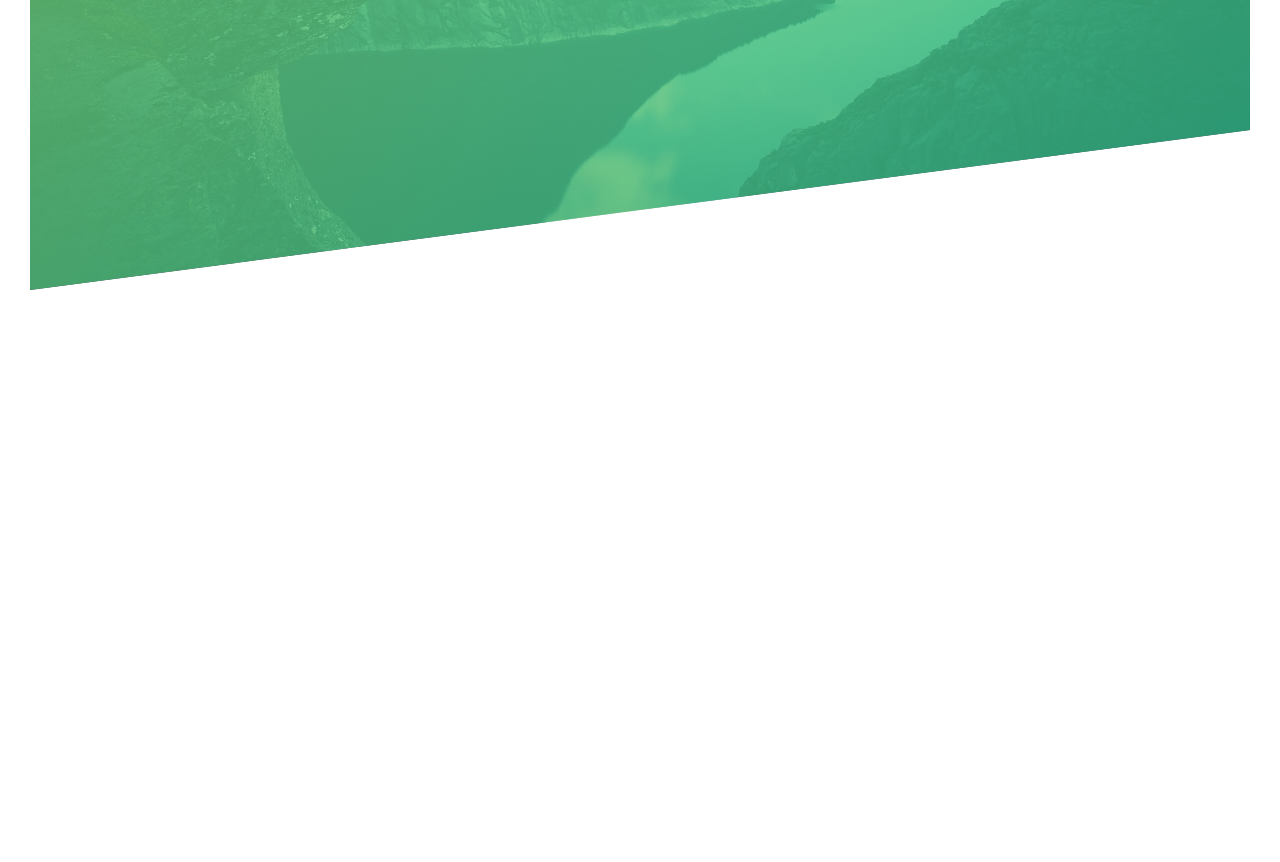
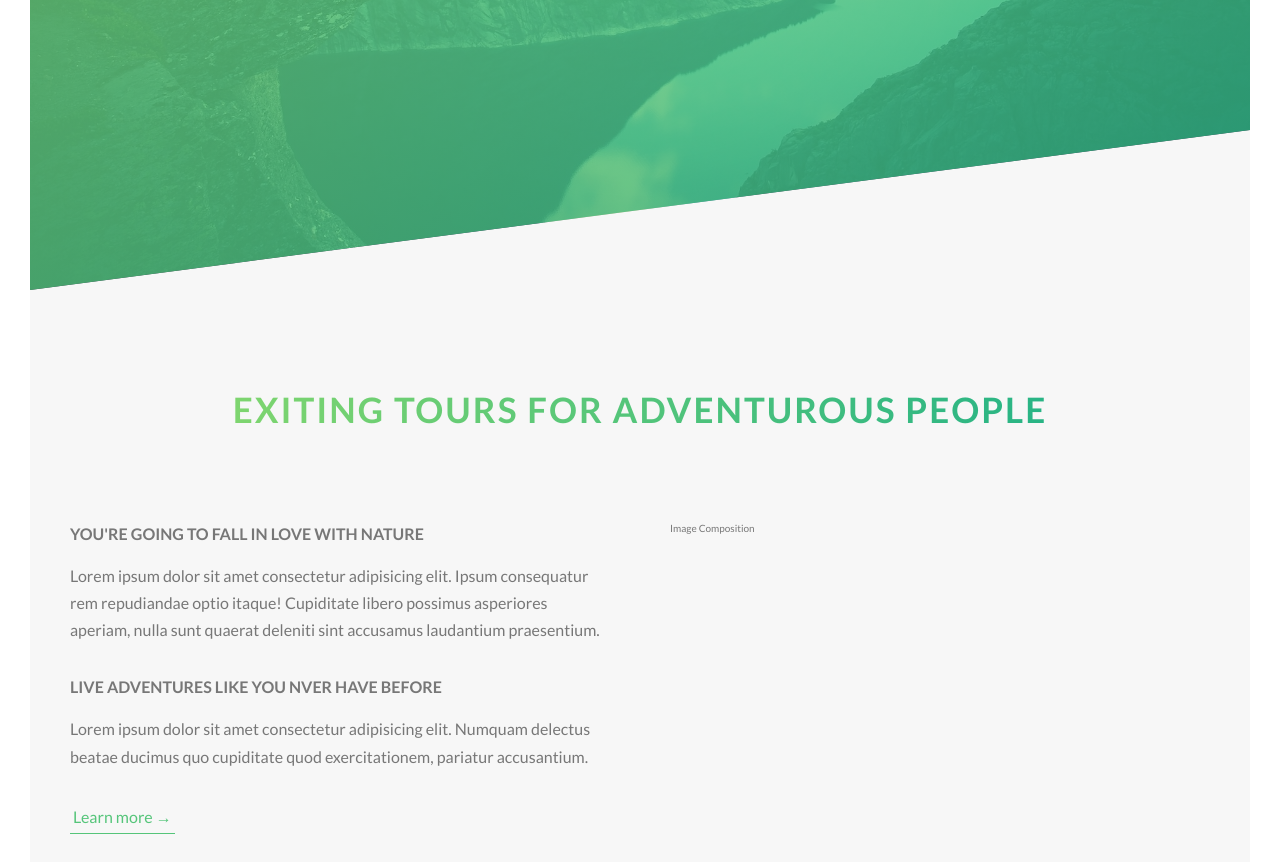
Before and after one commit to newbpydev/natours-spa-nuxt-3-rc-9, a Nuxt app: page / in a window 1280 px wide. Shown: the part 500-1362 px from the top of the page. Before the commit the page ends 820 px from the top, so only its background shows below. Built offline with nearby package versions, Linux system fonts and the light colour scheme.

Commit message:
style: header, p, and button styles

```diff
--- a/assets/css/abstracts/_variables.scss
+++ b/assets/css/abstracts/_variables.scss
@@ -3,9 +3,14 @@ $color-primary: #55c57a;
 $color-primary-light: #7ed56f;
 $color-primary-dark: #28b485;
 
+$color-grey-light-1: #f7f7f7;
+
 $color-grey-dark: #777;
 $color-white: #fff;
 $color-black: #000;
+
+//* FONT
+$default-font-size: 1.6rem;
 
 //* GRID
 $grid-width: 114rem;
--- a/assets/css/base/_typography.scss
+++ b/assets/css/base/_typography.scss
@@ -46,3 +46,35 @@ body {
     animation-timing-function: ease-out; */
   }
 }
+
+.heading-secondary {
+  font-size: 3.5rem;
+  text-transform: uppercase;
+  font-weight: 700;
+  display: inline-block;
+  background-image: linear-gradient(to right, $color-primary-light, $color-primary-dark);
+  -webkit-background-clip: text;
+  background-clip: text;
+  color: transparent;
+  letter-spacing: .2rem;
+  transition: all .2s;
+
+  &:hover {
+    transform: skewY(2deg) skewX(15deg) scale(1.1);
+    text-shadow: .5rem 1rem 2rem rgba($color-black, .2);
+  }
+}
+
+.heading-tertiary {
+  font-size: $default-font-size;
+  font-weight: 700;
+  text-transform: uppercase;
+}
+
+.paragraph {
+  font-size: $default-font-size;
+
+  &:not(:last-child) {
+    margin-bottom: 3rem;
+  }
+}
--- a/assets/css/base/_utilities.scss
+++ b/assets/css/base/_utilities.scss
@@ -0,0 +1,15 @@
+.u-center-text {
+  text-align: center;
+}
+
+.u-margin-bottom-small {
+  margin-bottom: 1.5rem;
+}
+
+.u-margin-bottom-medium {
+  margin-bottom: 4rem;
+}
+
+.u-margin-bottom-big {
+  margin-bottom: 8rem;
+}
--- a/assets/css/components/_button.scss
+++ b/assets/css/components/_button.scss
@@ -9,7 +9,7 @@
     border-radius: 10rem;
     transition: all 0.2s;
     position: relative;
-    font-size: 1.6rem;
+    font-size: $default-font-size;
   }
 
   &:hover {
@@ -56,3 +56,29 @@
     /* # makes sure animation won't start with a clone */
   }
 }
+
+.btn-text {
+
+  &:link,
+  &:visited {
+    font-size: $default-font-size;
+    color: $color-primary;
+    display: inline-block;
+    text-decoration: none;
+    border-bottom: 1px solid $color-primary;
+    padding: 3px;
+    transition: all .2s;
+  }
+
+  &:hover {
+    background-color: $color-primary;
+    color: $color-white;
+    box-shadow: 0 1rem 2rem rgb($color-black , 0.15);
+    transform: translateY(-2px);
+  }
+
+  &:active {
+    box-shadow: 0 .5rem 1rem rgb($color-black , 0.15);
+    transform: translateY(0);
+  }
+}
--- a/assets/css/layout/_grid.scss
+++ b/assets/css/layout/_grid.scss
@@ -1,6 +1,5 @@
 .row {
   max-width: $grid-width;
-  background-color: #eee;
   margin: 0 auto;
 
   &:not(:last-child) {
@@ -14,7 +13,7 @@
   // * this $ means that it should end with this 'col-'
   // * this * means that it contains this 'col-'
   [class^="col-"] {
-    background-color: orangered;
+
     float: left;
 
     &:not(:last-child) {
--- a/assets/css/pages/_home.scss
+++ b/assets/css/pages/_home.scss
@@ -0,0 +1,5 @@
+.section-about {
+  background-color: $color-grey-light-1;
+  padding: 25rem 0;
+  margin-top: -20vh;
+}
--- a/pages/index.vue
+++ b/pages/index.vue
@@ -1,4 +1,36 @@
 <template>
+  <section class="section-about">
+    <div class="u-center-text u-margin-bottom-big">
+      <h2 class="heading-secondary">Exiting tours for adventurous people</h2>
+    </div>
+
+    <div class="row">
+      <div class="col-1-of-2">
+        <h3 class="heading-tertiary u-margin-bottom-small">
+          You're going to fall in love with nature
+        </h3>
+        <p class="paragraph">
+          Lorem ipsum dolor sit amet consectetur adipisicing elit. Ipsum
+          consequatur rem repudiandae optio itaque! Cupiditate libero possimus
+          asperiores aperiam, nulla sunt quaerat deleniti sint accusamus
+          laudantium praesentium.
+        </p>
+
+        <h3 class="heading-tertiary u-margin-bottom-small">
+          Live adventures like you nver have before
+        </h3>
+        <p class="paragraph">
+          Lorem ipsum dolor sit amet consectetur adipisicing elit. Numquam
+          delectus beatae ducimus quo cupiditate quod exercitationem, pariatur
+          accusantium.
+        </p>
+
+        <a href="#" class="btn-text">Learn more &rarr;</a>
+      </div>
+      <div class="col-1-of-2">Image Composition</div>
+    </div>
+  </section>
+
   <!--
   <section class="grid-test">
     <div class="row">
```
